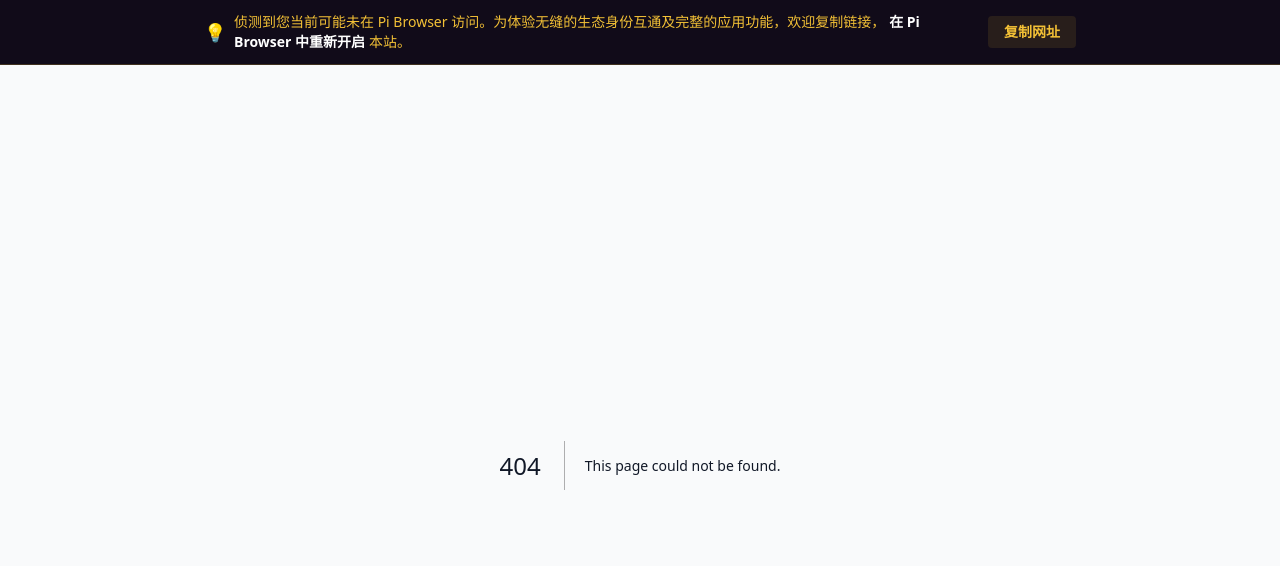
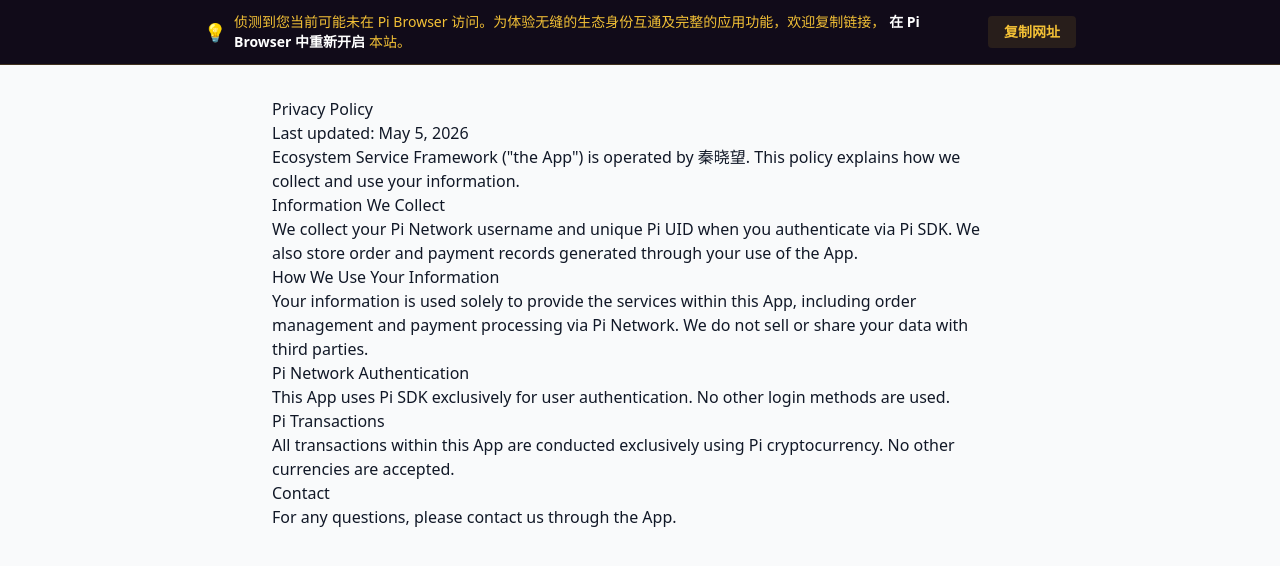
Before and after one commit to chunmeiyunqi-stack/pi-merchant-framework, a Next.js app in the folder apps/web/: page /privacy in a window 1280 px wide. Before the commit this address had no page. Shown: the top 566 px of the page. Built offline with nearby package versions, Linux system fonts and the light colour scheme.

Commit message:
Add privacy and terms pages for Pi Network review

```diff
--- /dev/null
+++ b/apps/web/src/app/privacy/page.tsx
@@ -0,0 +1,36 @@
+export default function PrivacyPage() {
+  return (
+    <main style={{ maxWidth: 800, margin: "0 auto", padding: "2rem" }}>
+      <h1>Privacy Policy</h1>
+      <p>Last updated: May 5, 2026</p>
+      <p>
+        Ecosystem Service Framework ("the App") is operated by 秦晓望.
+        This policy explains how we collect and use your information.
+      </p>
+      <h2>Information We Collect</h2>
+      <p>
+        We collect your Pi Network username and unique Pi UID when you
+        authenticate via Pi SDK. We also store order and payment records
+        generated through your use of the App.
+      </p>
+      <h2>How We Use Your Information</h2>
+      <p>
+        Your information is used solely to provide the services within
+        this App, including order management and payment processing via
+        Pi Network. We do not sell or share your data with third parties.
+      </p>
+      <h2>Pi Network Authentication</h2>
+      <p>
+        This App uses Pi SDK exclusively for user authentication.
+        No other login methods are used.
+      </p>
+      <h2>Pi Transactions</h2>
+      <p>
+        All transactions within this App are conducted exclusively
+        using Pi cryptocurrency. No other currencies are accepted.
+      </p>
+      <h2>Contact</h2>
+      <p>For any questions, please contact us through the App.</p>
+    </main>
+  );
+}
--- /dev/null
+++ b/apps/web/src/app/terms/page.tsx
@@ -0,0 +1,39 @@
+export default function TermsPage() {
+  return (
+    <main style={{ maxWidth: 800, margin: "0 auto", padding: "2rem" }}>
+      <h1>Terms of Service</h1>
+      <p>Last updated: May 5, 2026</p>
+      <p>
+        By using Ecosystem Service Framework ("the App"), you agree
+        to these Terms of Service.
+      </p>
+      <h2>Use of the App</h2>
+      <p>
+        You must have a valid Pi Network account to use this App.
+        You agree to use the App only for lawful purposes.
+      </p>
+      <h2>Pi Network Authentication</h2>
+      <p>
+        Authentication is handled exclusively through the Pi SDK.
+        You are responsible for maintaining the security of your
+        Pi Network account.
+      </p>
+      <h2>Payments</h2>
+      <p>
+        All payments within the App are made using Pi cryptocurrency
+        via the Pi Payment SDK. All transactions are final once
+        confirmed on the Pi Network.
+      </p>
+      <h2>Limitation of Liability</h2>
+      <p>
+        The App is provided "as is". We are not responsible for any
+        losses arising from your use of the App.
+      </p>
+      <h2>Changes to Terms</h2>
+      <p>
+        We may update these terms at any time. Continued use of the
+        App constitutes acceptance of the updated terms.
+      </p>
+    </main>
+  );
+}
```
